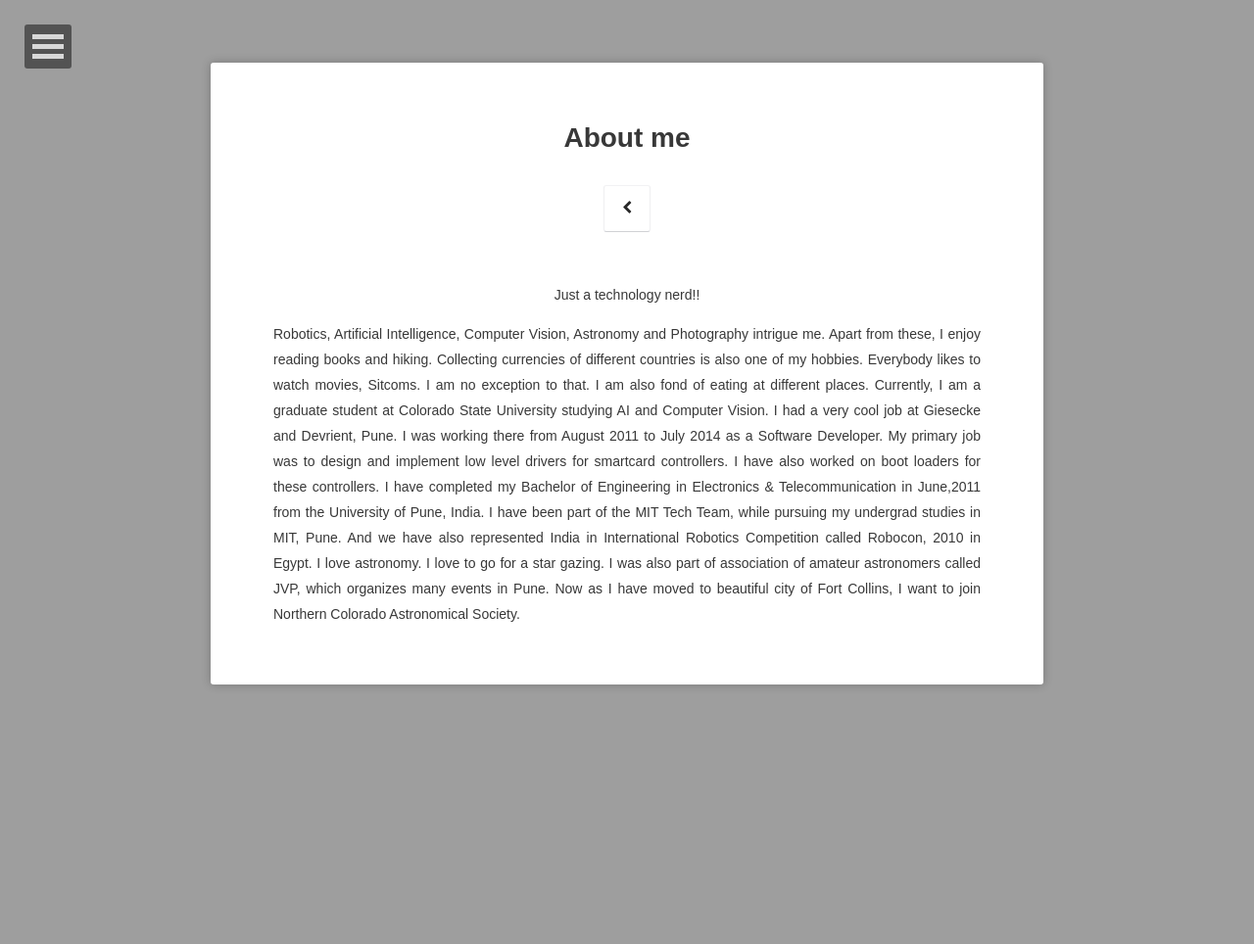
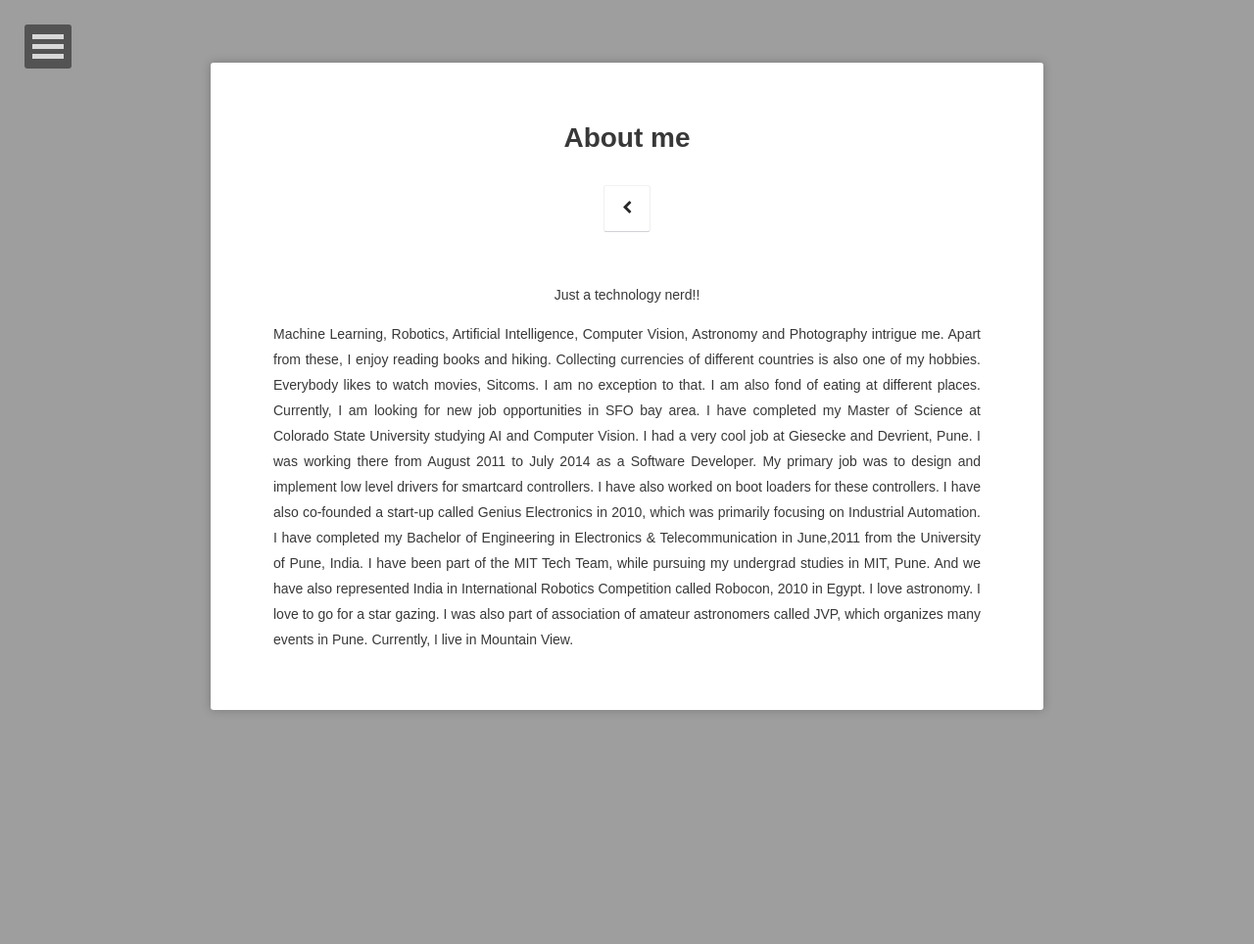
Before and after one commit to vishsangale/vishsangale.github.io, a Jekyll site: the page built from about/index.md, in a window 1280 px wide. Shown: the whole page at 98% size. Built offline with Jekyll 4.4.1, drawn with Linux system fonts in a browser that asks for light colours; some web fonts are replaced; comment, search, counter and statistics services are not loaded.

Commit message:
Update about me page

```diff
--- a/about/index.md
+++ b/about/index.md
@@ -1,9 +1,9 @@
 ---
 layout: page
 title: About me
-date: 2016-03-21
+date: 2016-10-05
 ---
 
 <center><a href="http://vishsangale.github.io"></a>Just a technology nerd!!</center>
 
-Robotics, Artificial Intelligence, Computer Vision, Astronomy and Photography intrigue me. Apart from these, I enjoy reading books and hiking. Collecting currencies of different countries is also one of my hobbies. Everybody likes to watch movies, Sitcoms. I am no exception to that. I am also fond of eating at different places. Currently, I am a graduate student at Colorado State University studying AI and Computer Vision. I had a very cool job at Giesecke and Devrient, Pune. I was working there from August 2011 to July 2014 as a Software Developer. My primary job was to design and implement low level drivers for smartcard controllers. I have also worked on boot loaders for these controllers. I have completed my Bachelor of Engineering in Electronics & Telecommunication in June,2011 from the University of Pune, India. I have been part of the MIT Tech Team, while pursuing my undergrad studies in MIT, Pune. And we have also represented India in International Robotics Competition called Robocon, 2010 in Egypt. I love astronomy. I love to go for a star gazing. I was also part of association of amateur astronomers called JVP, which organizes many events in Pune. Now as I have moved to beautiful city of Fort Collins, I want to join Northern Colorado Astronomical Society.
+Machine Learning, Robotics, Artificial Intelligence, Computer Vision, Astronomy and Photography intrigue me. Apart from these, I enjoy reading books and hiking. Collecting currencies of different countries is also one of my hobbies. Everybody likes to watch movies, Sitcoms. I am no exception to that. I am also fond of eating at different places. Currently, I am looking for new job opportunities in SFO bay area. I have completed my Master of Science at Colorado State University studying AI and Computer Vision. I had a very cool job at Giesecke and Devrient, Pune. I was working there from August 2011 to July 2014 as a Software Developer. My primary job was to design and implement low level drivers for smartcard controllers. I have also worked on boot loaders for these controllers. I have also co-founded a start-up called Genius Electronics in 2010, which was primarily focusing on Industrial Automation. I have completed my Bachelor of Engineering in Electronics & Telecommunication in June,2011 from the University of Pune, India. I have been part of the MIT Tech Team, while pursuing my undergrad studies in MIT, Pune. And we have also represented India in International Robotics Competition called Robocon, 2010 in Egypt. I love astronomy. I love to go for a star gazing. I was also part of association of amateur astronomers called JVP, which organizes many events in Pune. Currently, I live in Mountain View.
```
